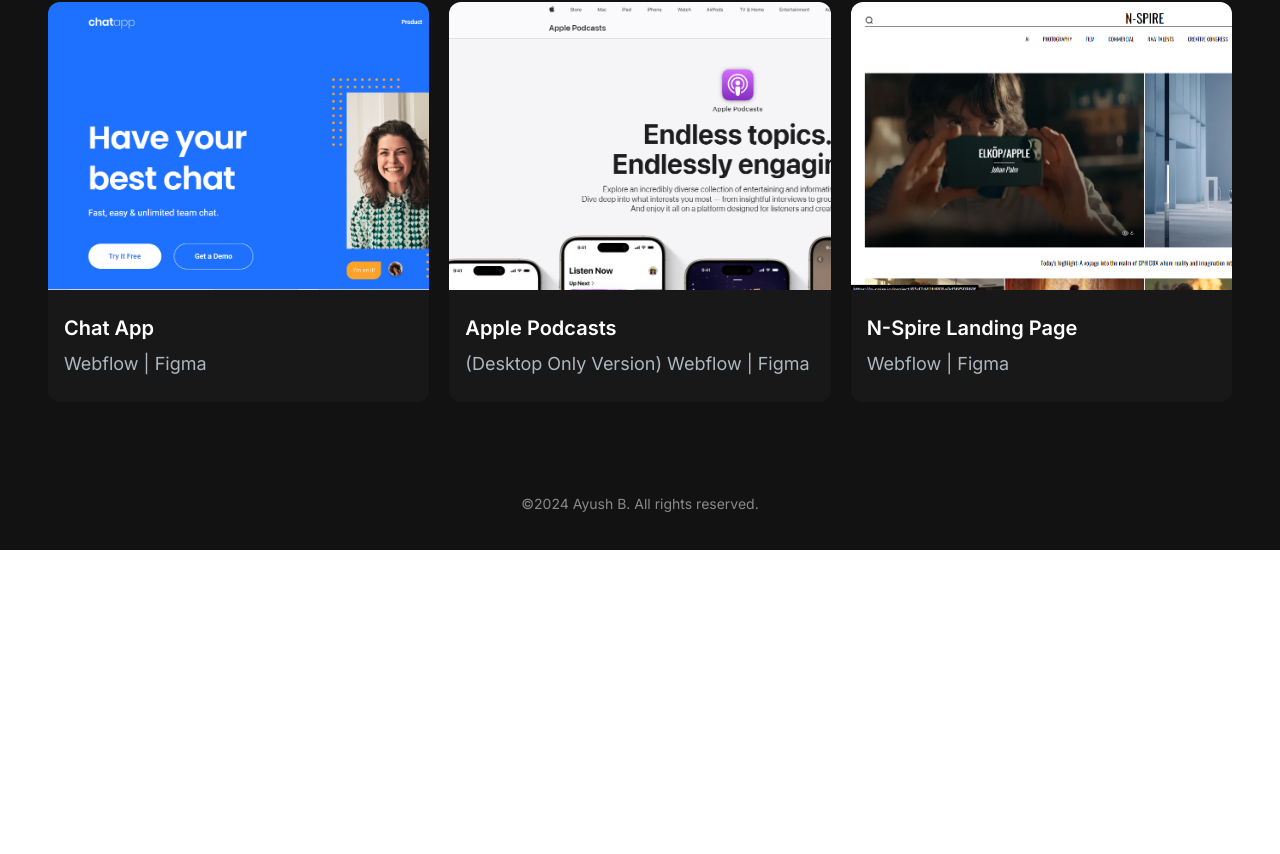
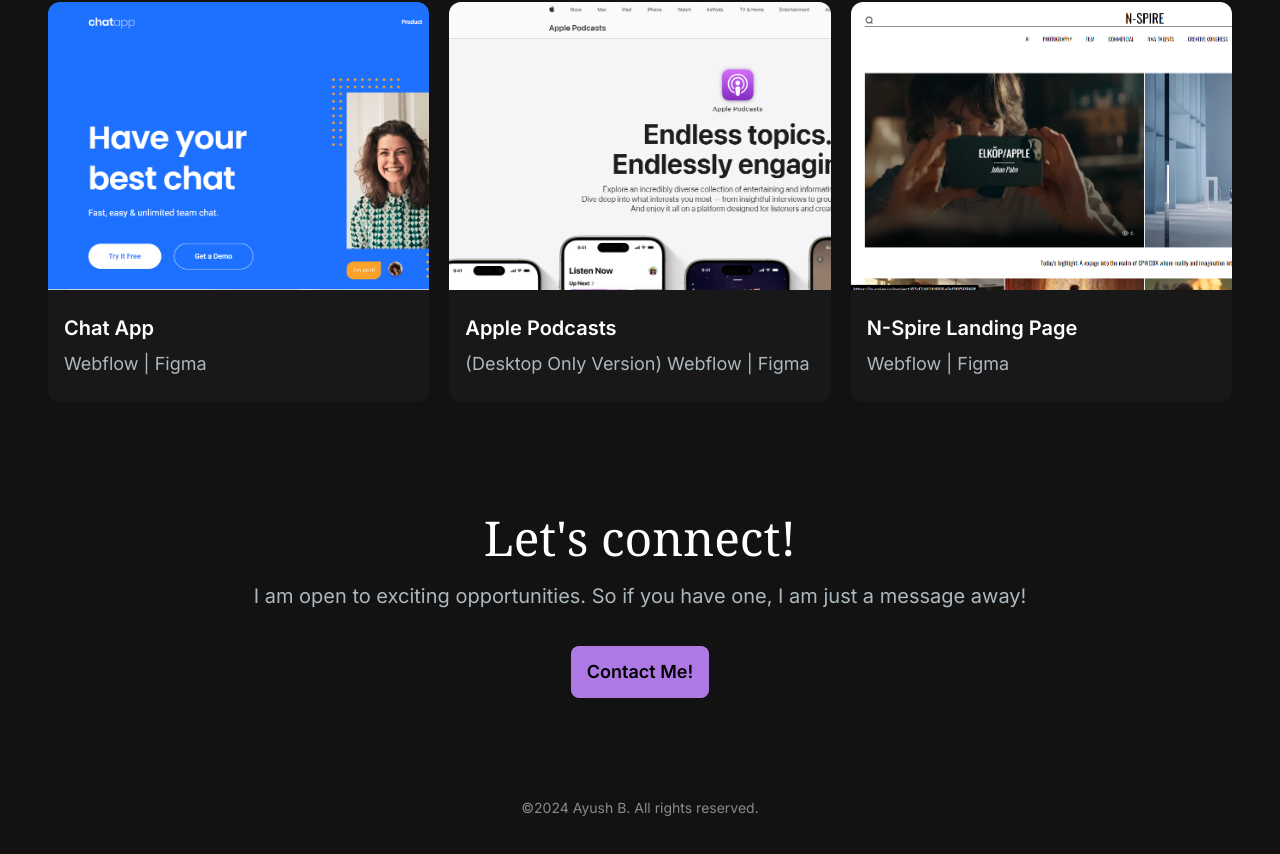
Before and after one commit to AyushScripts/my-portfolio, a Next.js app: page / in a window 1280 px wide. Shown: the part 2828-3682 px from the top of the page. Before the commit the page ends 3378 px from the top, so only its background shows below. Built offline with nearby package versions, Linux system fonts and the light colour scheme.

Commit message:
Added contact me section

```diff
--- a/app/components/ContactMe.jsx
+++ b/app/components/ContactMe.jsx
@@ -0,0 +1,15 @@
+import React from 'react'
+import SocialLinks from './SocialLinks'
+import Link from 'next/link'
+
+const ContactMe = () => {
+  return (
+    <div className='flex flex-col gap-5 py-5 mt-20 text-center'>
+        <h1 className='text-[#333333] dark:text-white text-3xl lg:text-5xl font-serif'>Let's connect!</h1>
+        <p className='text-[#817d7d] dark:text-[#adb7be] text-lg md:text-xl'>I am open to exciting opportunities. So if you have one, I am just a message away!</p>
+        <a className='text-base md:text-lg mx-auto text-white dark:text-[black] font-semibold bg-purple-400/90 hover:bg-purple-400 transition-all ease-in px-4 py-3 mt-4 rounded-lg' href="mailto:ayushtheking117@gmail.com">Contact Me!</a>
+    </div>
+  )
+}
+
+export default ContactMe
--- a/app/page.js
+++ b/app/page.js
@@ -7,6 +7,7 @@
 import Link from "next/link";
 import Skills from "./components/Skills";
 import ProjectSection from "./components/ProjectSection";
+import ContactMe from "./components/ContactMe";
 
 
 
@@ -46,6 +47,7 @@
         <Skills/>
         <div className="container mt-24 mx-auto px-12 py-4">
           <ProjectSection/>
+          <ContactMe/>
 
           <footer className="mt-20 mb-5">
             <p className="text-center text-[#131313]/50 dark:text-white/50 text-xs md:text-sm">©{new Date().getFullYear()} Ayush B. All rights reserved. </p>
```
